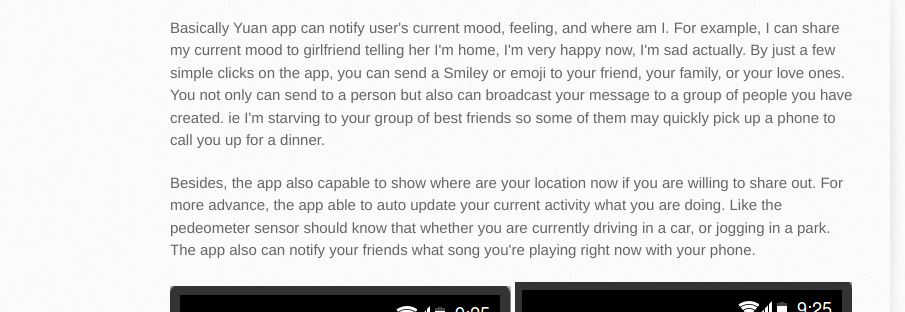
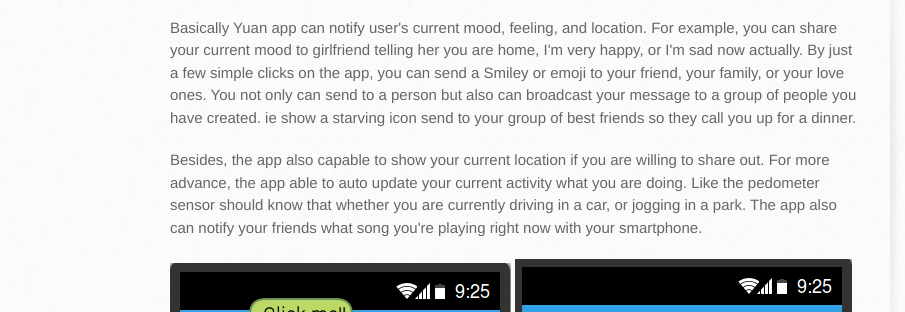
Before and after one commit to codehouz/yuan, a plain HTML site: page index.html in a window 1280 px wide. Shown: the part 321-633 px from the top of the page, 0-905 px from the left. Drawn offline with Linux system fonts and the light colour scheme; grey boxes are pictures that could not be loaded.

Commit message:
Update introduction.

```diff
--- a/index.html
+++ b/index.html
@@ -32,8 +32,8 @@
                         <a name="yuan" class="anchor" href="#yuan"><span class="octicon octicon-link"></span></a>yuan</h1>
 
                     <p>Emoji messaging app.</p>
-					<p>Basically Yuan app  can notify user's current mood, feeling, and where am I. For example, I can share my current mood to girlfriend telling her I'm home, I'm very happy now, I'm sad actually. By just a few simple clicks on the app, you can send a Smiley or emoji to your friend, your family, or your love ones. You not only can send to a person but also can broadcast your message to a group of people you have created. ie I'm starving to your group of best friends so some of them may quickly pick up a phone to call you up for a dinner.</p>
-					<p>Besides, the app also capable to show where are your location now if you are willing to share out. For more advance, the app able to auto update your current activity what you are doing. Like the pedeometer sensor should know that whether you are currently driving in a car, or jogging in a park. The app also can notify your friends what song you're playing right now with your phone.</p>
+					<p>Basically Yuan app can notify user's current mood, feeling, and location. For example, you can share your current mood to girlfriend telling her you are home, I'm very happy, or I'm sad now actually. By just a few simple clicks on the app, you can send a Smiley or emoji to your friend, your family, or your love ones. You not only can send to a person but also can broadcast your message to a group of people you have created. ie show a starving icon send to your group of best friends so they call you up for a dinner.</p>
+					<p>Besides, the app also capable to show your current location if you are willing to share out. For more advance, the app able to auto update your current activity what you are doing. Like the pedometer sensor should know that whether you are currently driving in a car, or jogging in a park. The app also can notify your friends what song you're playing right now with your smartphone.</p>
                     <img src="images/yuan.png" />
                     <img src="images/yuan2.png" />
                 </section>
```
